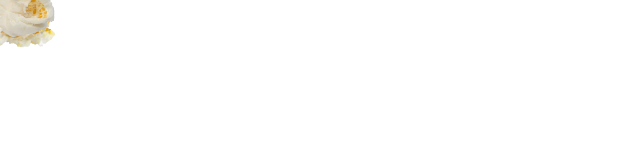
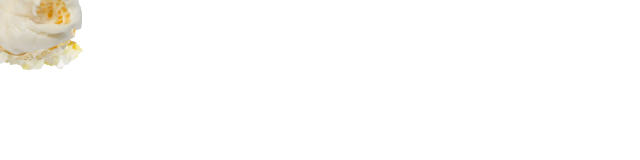
Before and after one commit to joanassobral/DrawingTest, a plain HTML site: page index.html in a window 1280 px wide. Shown: the whole page, without its empty margins (0-640 px from the left). Drawn offline with Linux system fonts and the light colour scheme.

Commit message:
Change CSS
Make image size react to vw instead of vh.

```diff
--- a/styles.css
+++ b/styles.css
@@ -9,6 +9,6 @@ body{
 
 img{
     position: absolute;
-    height: 10vh;
+    height: 10vw;
     transform: translate(-50%,-50%);
 }
```
